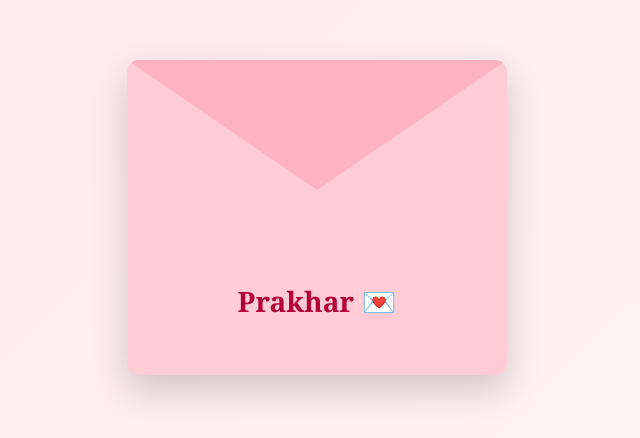
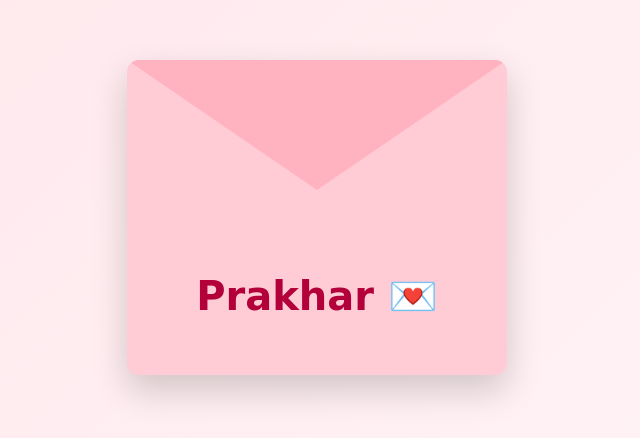
Before and after one commit to prakharushvi-wedding/prakharushvi-wedding.github.io, a plain HTML site: page index.html in a window 1280 px wide. Shown: the part 210-648 px from the top of the page, without its empty margins (323-963 px from the left). Drawn offline with Linux system fonts and the light colour scheme.

Commit message:
Update font family and size in index.html

```diff
--- a/index.html
+++ b/index.html
@@ -8,7 +8,7 @@
 <style>
 body {
     margin: 0;
-    font-family: 'Georgia', serif;
+    font-family: 'Great Vibes', cursive;
     background: linear-gradient(135deg, #ffe6eb, #fff5f7);
     display: flex;
     justify-content: center;
@@ -57,7 +57,7 @@ body {
 }
 
 .name {
-    font-size: 28px;
+    font-size: 40px;
     color: #b3003b;
     font-weight: bold;
     z-index: 1;
```
